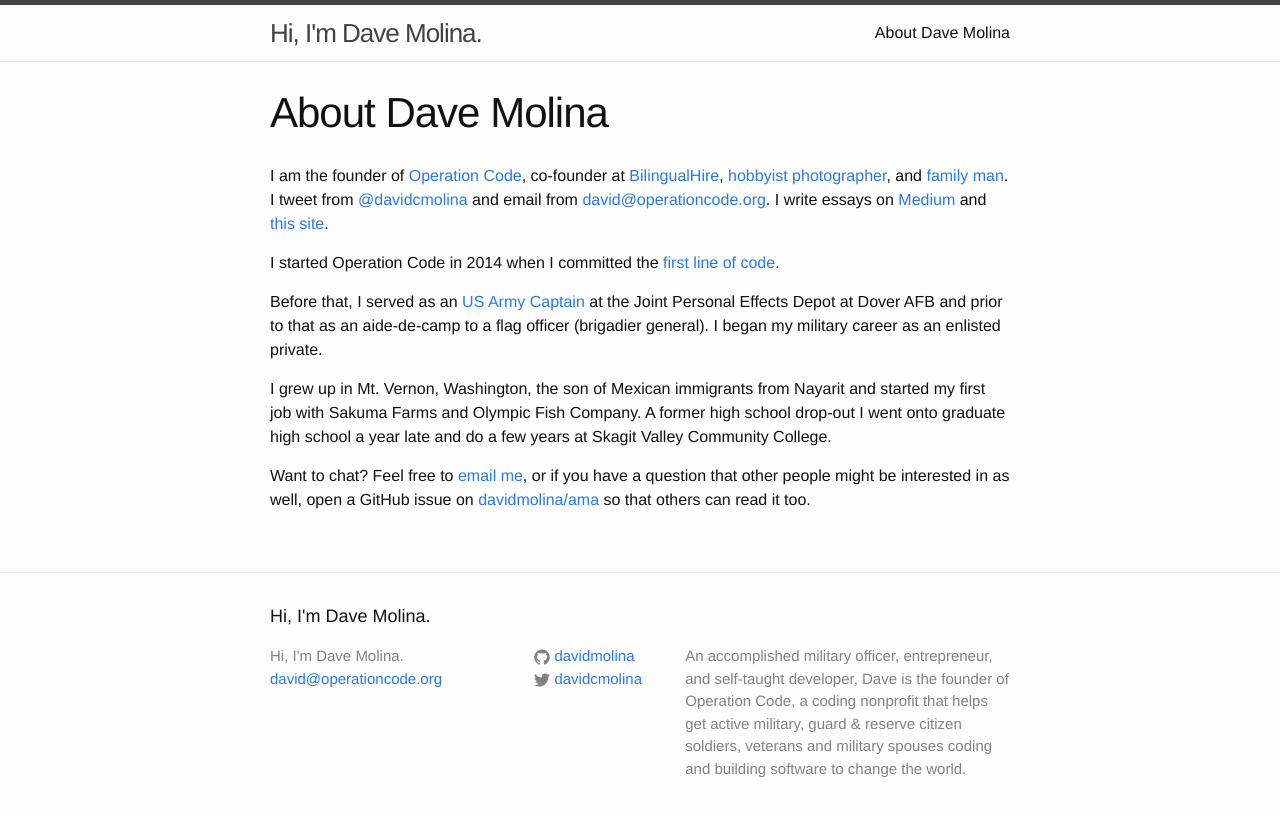
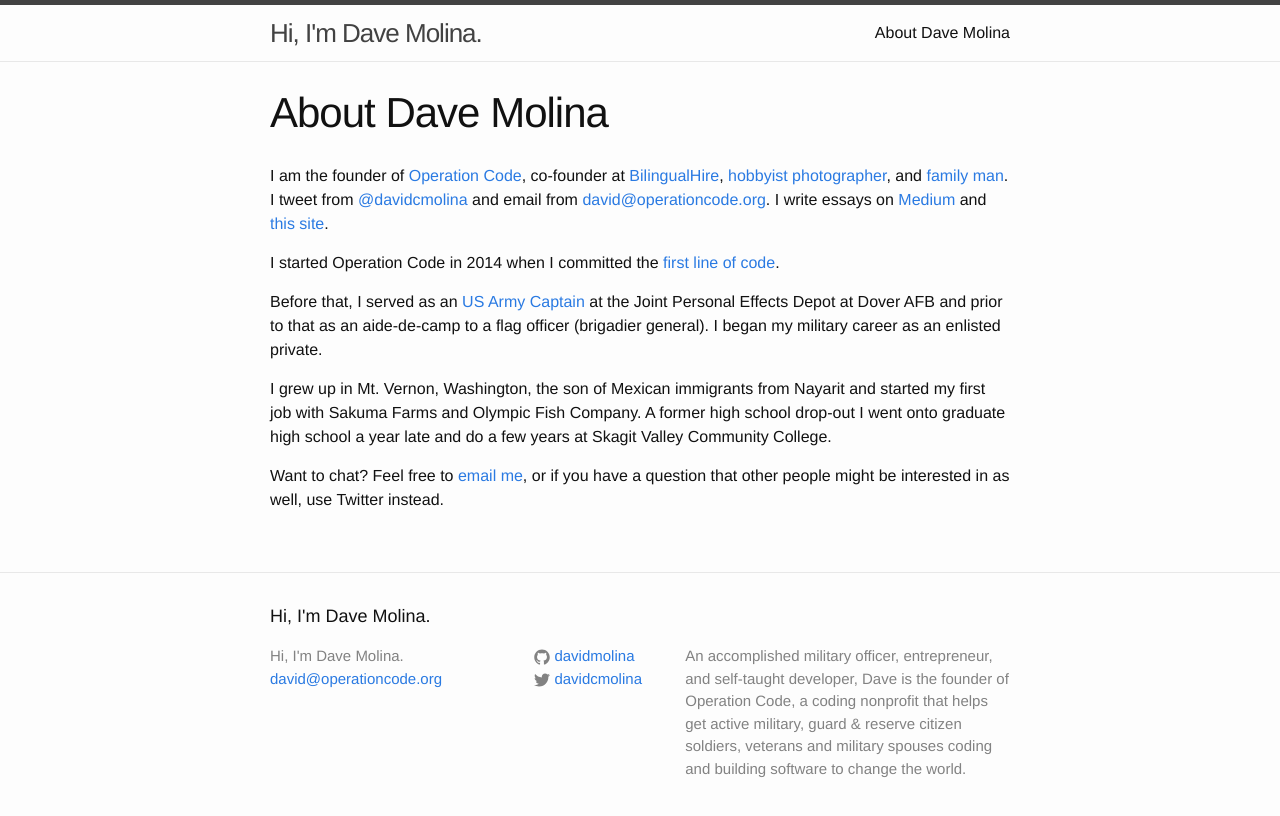
Before and after one commit to davidmolina/davidmolina.github.io, a Jekyll site: the page built from about.md, in a window 1280 px wide. Shown: the top 816 px of the page. Built offline with Jekyll 4.4.1, drawn with Linux system fonts in a browser that asks for light colours.

Commit message:
Remove ama

```diff
--- a/about.md
+++ b/about.md
@@ -12,4 +12,4 @@ Before that, I served as an [US Army Captain](https://www.instagram.com/p/BAiRSa
 
 I grew up in Mt. Vernon, Washington, the son of Mexican immigrants from Nayarit and started my first job with Sakuma Farms and Olympic Fish Company. A former high school drop-out I went onto graduate high school a year late and do a few years at Skagit Valley Community College.
 
-Want to chat? Feel free to [email me](mailto:david@operationcode.org), or if you have a question that other people might be interested in as well, open a GitHub issue on [davidmolina/ama](https://github.com/davidmolina) so that others can read it too.
+Want to chat? Feel free to [email me](mailto:david@operationcode.org), or if you have a question that other people might be interested in as well, use Twitter instead.
```
